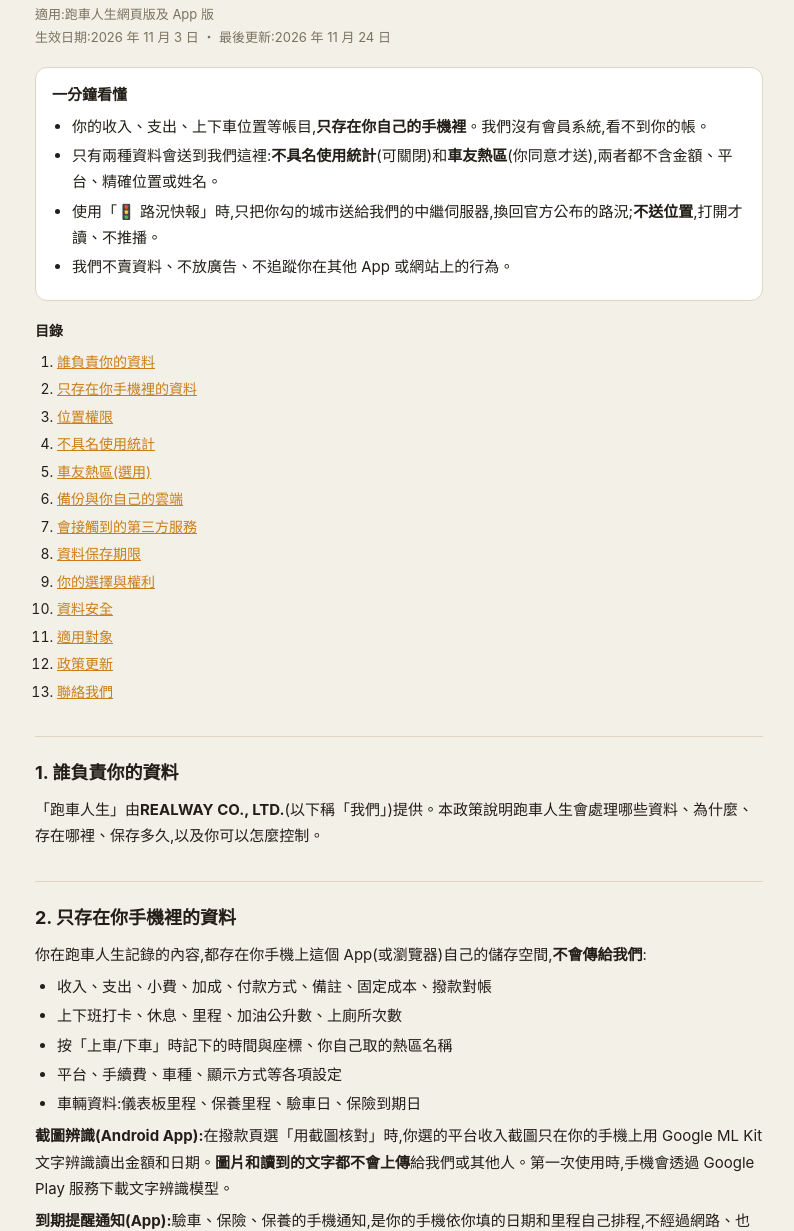
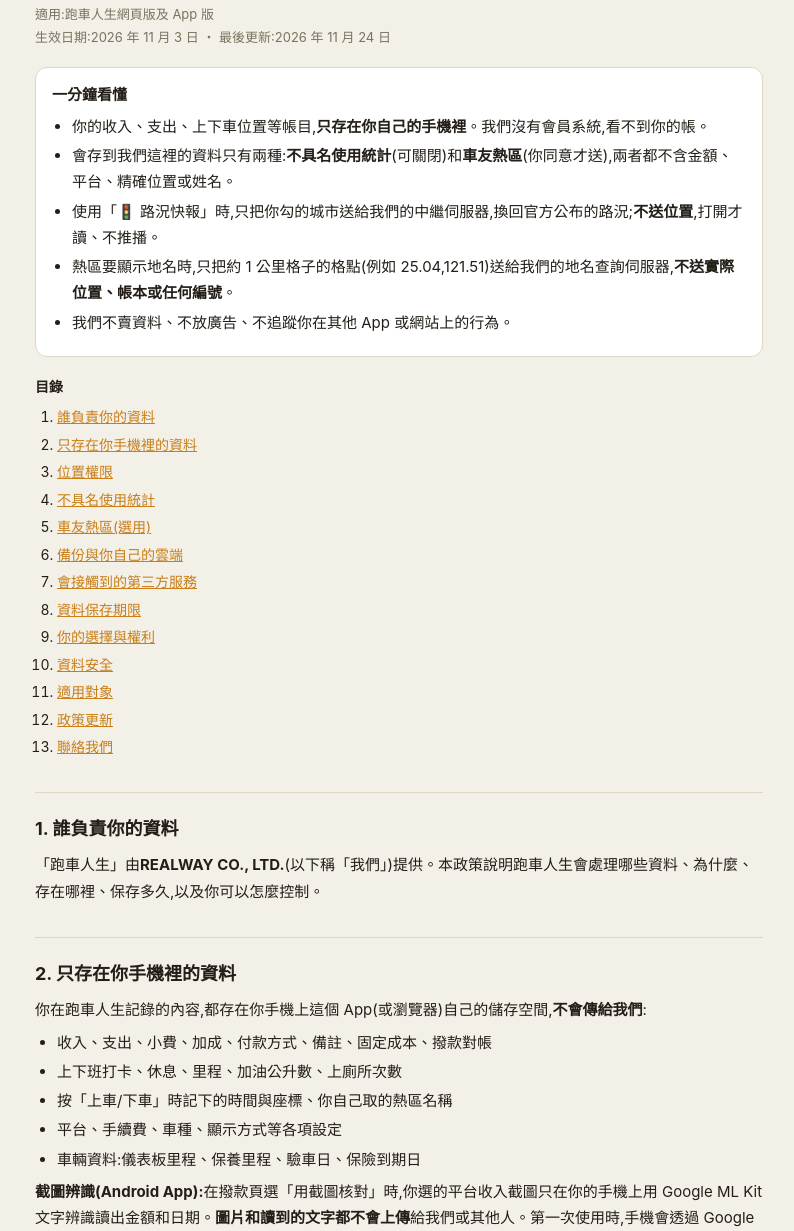
Before and after one commit to welson0986/taxi-ledger, a plain HTML site: page privacy.html in a window 1280 px wide. Shown: the part 69-1300 px from the top of the page, without its empty margins (241-1035 px from the left). Drawn offline with Linux system fonts and the light colour scheme.

Commit message:
Add files via upload

```diff
--- a/privacy.html
+++ b/privacy.html
@@ -46,8 +46,9 @@ th{background:var(--accent-soft)}
 <b>一分鐘看懂</b>
 <ul>
 <li>你的收入、支出、上下車位置等帳目,<b>只存在你自己的手機裡</b>。我們沒有會員系統,看不到你的帳。</li>
-<li>只有兩種資料會送到我們這裡:<b>不具名使用統計</b>(可關閉)和<b>車友熱區</b>(你同意才送),兩者都不含金額、平台、精確位置或姓名。</li>
+<li>會存到我們這裡的資料只有兩種:<b>不具名使用統計</b>(可關閉)和<b>車友熱區</b>(你同意才送),兩者都不含金額、平台、精確位置或姓名。</li>
 <li>使用「🚦 路況快報」時,只把你勾的城市送給我們的中繼伺服器,換回官方公布的路況;<b>不送位置</b>,打開才讀、不推播。</li>
+<li>熱區要顯示地名時,只把約 1 公里格子的格點(例如 25.04,121.51)送給我們的地名查詢伺服器,<b>不送實際位置、帳本或任何編號</b>。</li>
 <li>我們不賣資料、不放廣告、不追蹤你在其他 App 或網站上的行為。</li>
 </ul>
 </div>
@@ -83,7 +84,7 @@ th{background:var(--accent-soft)}
 <li>車輛資料:儀表板里程、保養里程、驗車日、保險到期日</li>
 </ul>
 <p><b>截圖辨識(Android App):</b>在撥款頁選「用截圖核對」時,你選的平台收入截圖只在你的手機上用 Google ML Kit 文字辨識讀出金額和日期。<b>圖片和讀到的文字都不會上傳</b>給我們或其他人。第一次使用時,手機會透過 Google Play 服務下載文字辨識模型。</p>
-<p><b>到期提醒通知(App):</b>驗車、保險、保養的手機通知,是你的手機依你填的日期和里程自己排程,不經過網路、也不會傳給我們。不需要的話,在「車輛提醒」取消勾選,或到手機設定關閉跑車人生的通知。</p>
+<p><b>到期與撥款提醒通知(App):</b>驗車、保險、保養的手機通知,以及撥款日早上列出各帳戶預計入帳多少的通知,都是你的手機依你填的日期、里程和撥款設定自己排程,不經過網路、也不會傳給我們。不需要的話,在「車輛提醒」或「撥款設定」取消勾選,或到手機設定關閉跑車人生的通知。</p>
 <p>刪除 App、刪掉主畫面圖示、清除瀏覽器資料,或在設定按「清除所有資料」,這些資料就會從手機上消失,我們也無法幫你救回。請定期存備份檔。</p>
 <p class="note">手機作業系統本身的整機備份(例如 iCloud 備份、Google 備份)可能依你的手機設定一併包含 App 資料,這部分由 Apple 或 Google 依其政策處理,我們無法讀取。</p>
 
```
